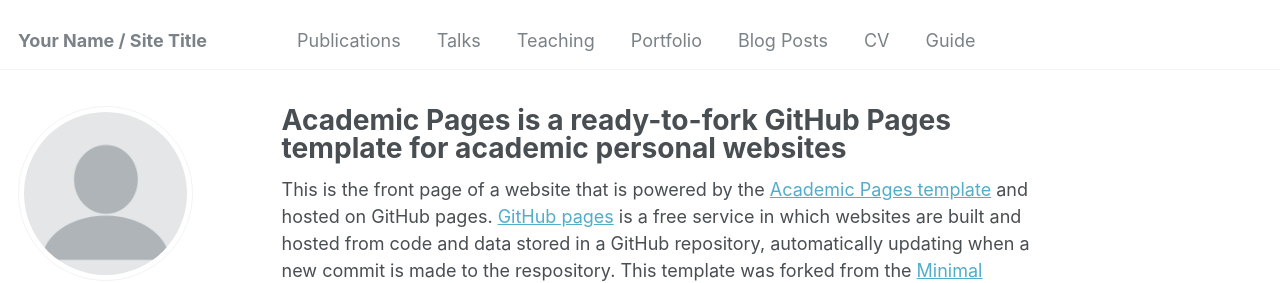
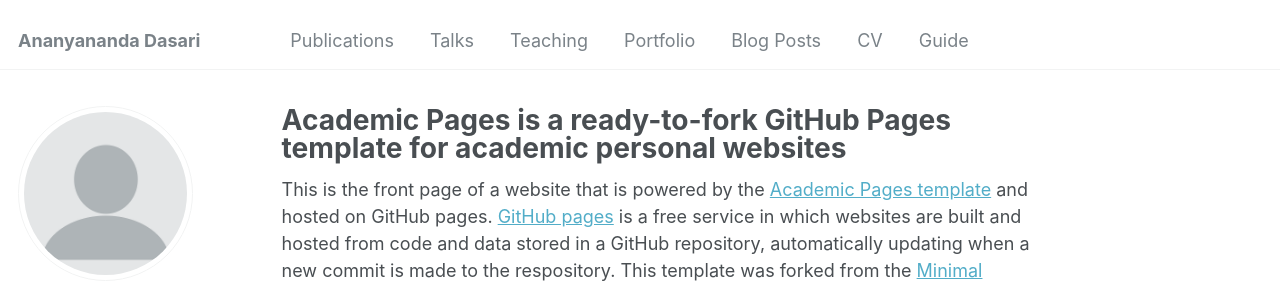
Before and after one commit to ananyananda-dasari/ananyananda, a Jekyll site: the page built from _pages/about.md, in a window 1280 px wide. Shown: the top 283 px of the page. Built offline with Jekyll 4.4.1, drawn with Linux system fonts in a browser that asks for light colours; some web fonts are replaced.

Commit message:
Update _config.yml

```diff
--- a/_config.yml
+++ b/_config.yml
@@ -8,7 +8,7 @@
 
 # Basic Site Settings
 locale                   : "en-US"
-title                    : "Your Name / Site Title"
+title                    : "Ananyananda Dasari"
 title_separator          : "-"
 name                     : &name "Your Name"
 description              : &description "personal description"
```
